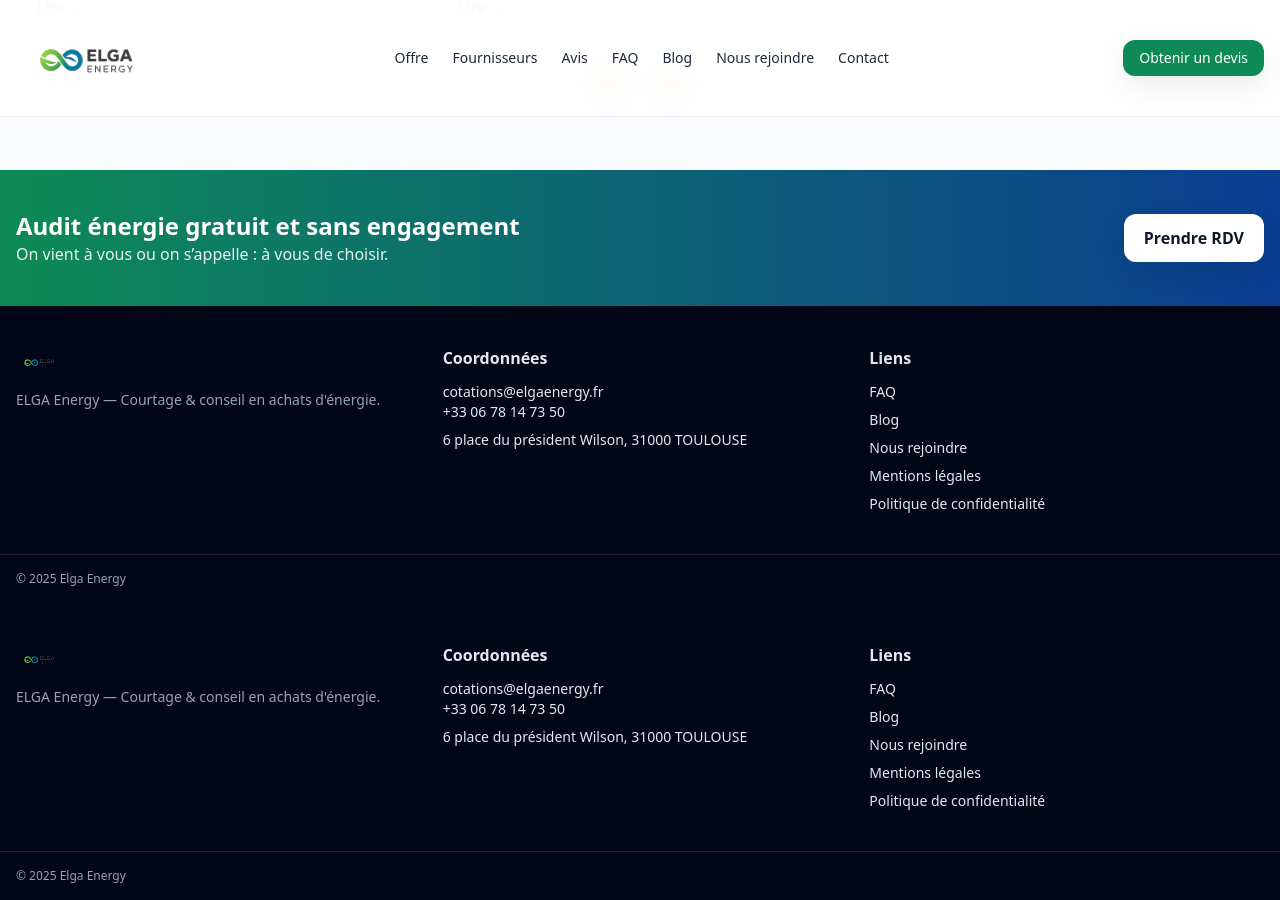
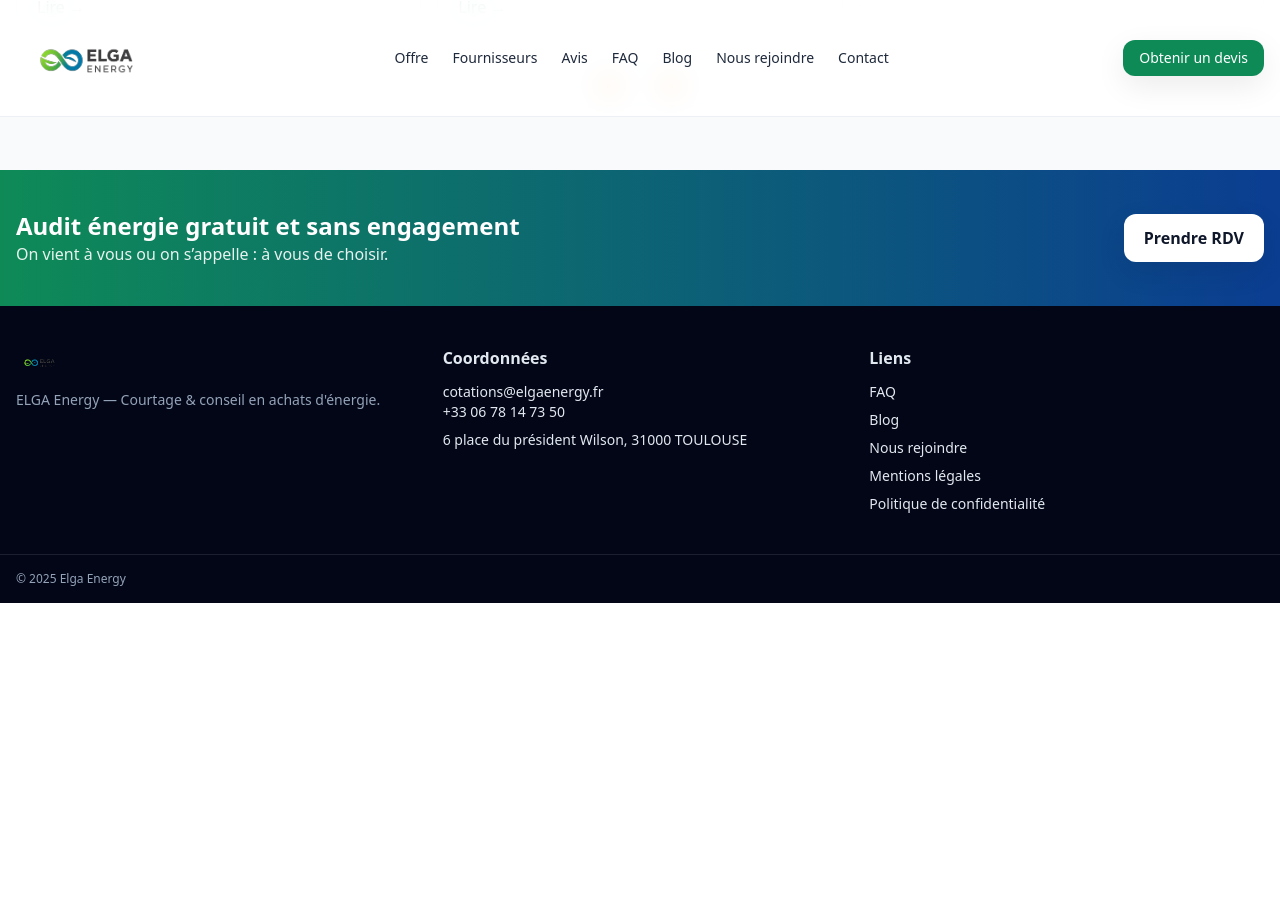
Before and after one commit to contactagdmarketing-commits/contactagdmarketing-commits.github.io, a Jekyll site: the page index.html, which Jekyll copies as it is, in a window 1280 px wide and 900 px high, scrolled down 4037 px. Built offline with Jekyll 4.4.1, drawn with Linux system fonts in a browser that asks for light colours; nearby versions of some CDN libraries; after the commit the page ends 4640 px from its top, so only the background shows below that.

Commit message:
Update index.html RETRAIT DOUBLON FOOTER

```diff
--- a/index.html
+++ b/index.html
@@ -798,50 +798,5 @@
     }
   });
 </script>
-
-  <!-- Footer -->
-<footer class="bg-slate-950 text-slate-200">
-  <div class="container py-10 grid md:grid-cols-3 gap-8">
-
-    <div>
-      <img src="/assets/logos/elga-energy-logo.svg"
-           alt="Elga Energy"
-           class="h-8 w-auto mb-3"
-           onerror="this.remove()">
-      <p class="text-sm text-slate-400">
-        ELGA Energy — Courtage & conseil en achats d'énergie.
-      </p>
-    </div>
-
-    <div>
-      <h4 class="font-semibold mb-3">Coordonnées</h4>
-      <p class="text-sm">
-        cotations@elgaenergy.fr<br/>
-        +33 06 78 14 73 50
-      </p>
-      <p class="text-sm mt-2">
-        6 place du président Wilson, 31000 TOULOUSE
-      </p>
-    </div>
-
-    <div>
-      <h4 class="font-semibold mb-3">Liens</h4>
-      <ul class="space-y-2 text-sm">
-        <li><a href="/#faq" class="hover:text-white">FAQ</a></li>
-        <li><a href="/actu.html" class="hover:text-white">Blog</a></li>
-        <li><a href="/nous-rejoindre.html" class="hover:text-white">Nous rejoindre</a></li>
-        <li><a href="#" class="hover:text-white">Mentions légales</a></li>
-        <li><a href="#" class="hover:text-white">Politique de confidentialité</a></li>
-      </ul>
-    </div>
-
-  </div>
-
-  <div class="border-t border-white/10">
-    <div class="container py-4 text-xs text-slate-400">
-      © 2025 Elga Energy
-    </div>
-  </div>
-</footer>
 </body>
 </html>
```
